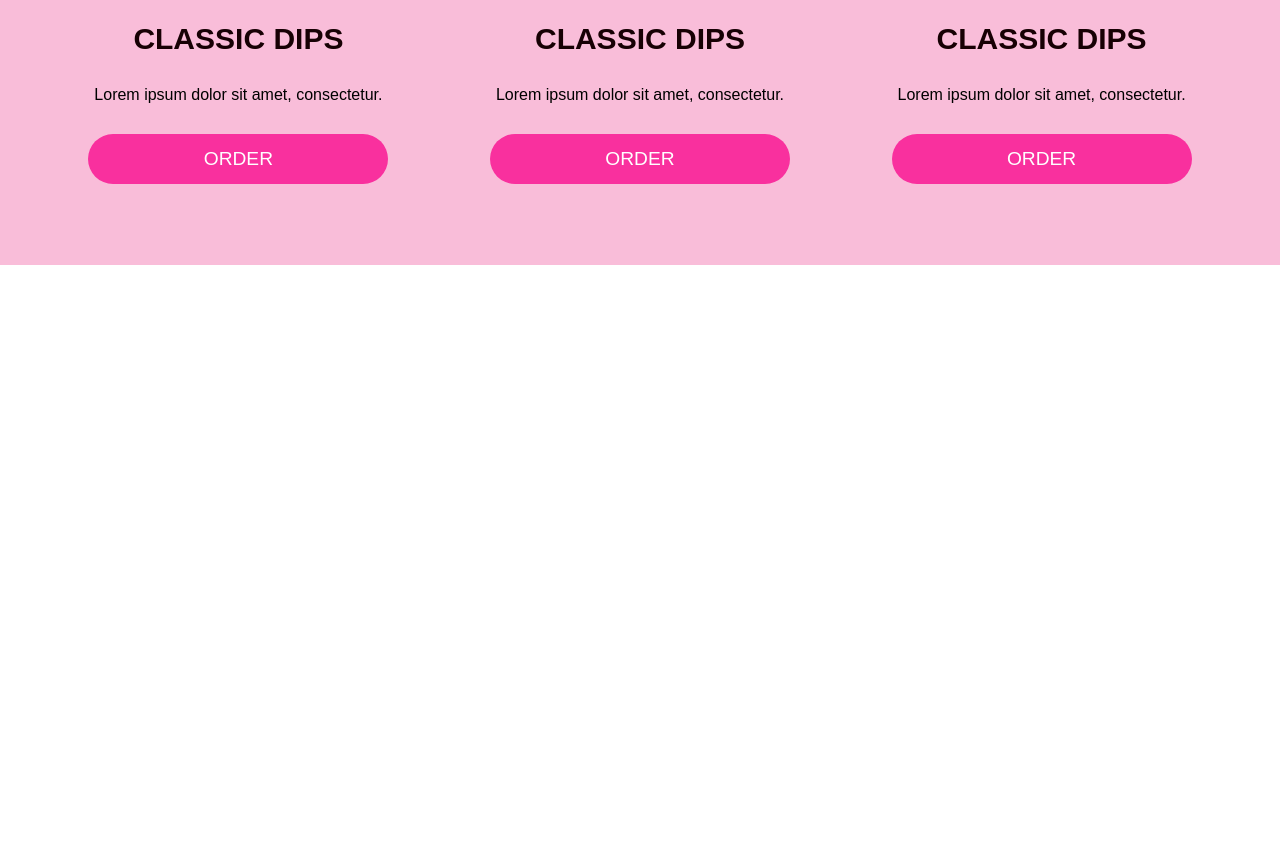
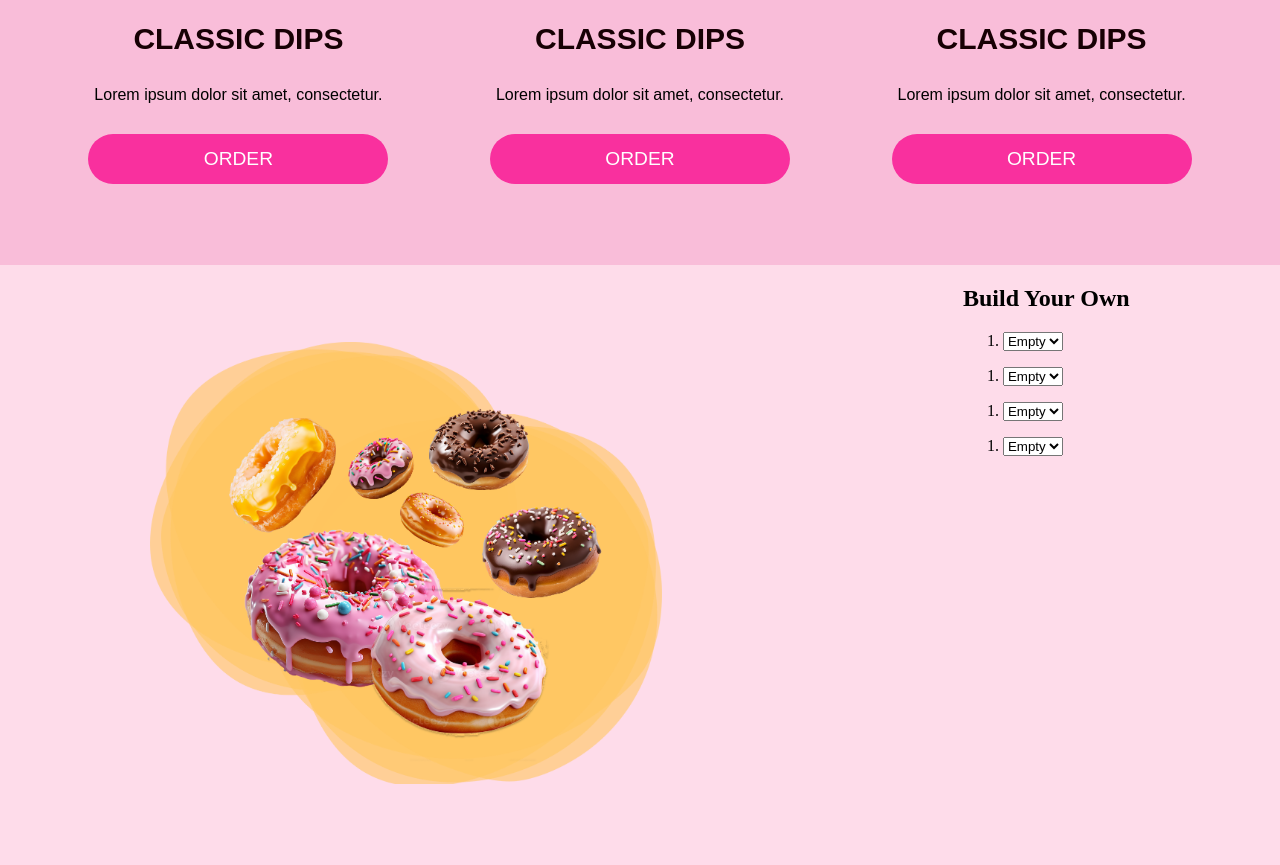
Before and after one commit to nalaasg/pruebas, a plain HTML site: page TAREAPAG/index.html in a window 1280 px wide. Shown: the part 1210-2075 px from the top of the page. Before the commit the page ends 1475 px from the top, so only its background shows below. Drawn offline with Linux system fonts and the light colour scheme.

Commit message:
actualizacion 3
seccion 3 empezada

```diff
--- a/TAREAPAG/index.html
+++ b/TAREAPAG/index.html
@@ -89,8 +89,70 @@
 
         </div>
 
+    </section>
 
+
+
+
+    <section>
+        <div class="background-section3">
+
+            <div class="img-section3">
+                <img src="../TAREAPAG/imagenes/imgsection3.png">
+            </div>
+
+            <div class="formulario-section3">
+                <h1>Build Your Own</h1>
+
+                <div class="formulario">
+                    <form action="">
+                        <ol>
+                            <li>
+                                <select name="glaseado" id="">
+                                    <option disabled selected> Empty </option>
+                                    <option value="1">Lorem</option>
+                                    <option value="2">Lorem</option>
+                                </select>
+                            </li>
+                        </ol>
+
+                        <ol>
+                            <li>
+                                <select name="chispas" id="">
+                                    <option disabled selected> Empty </option>
+                                    <option value="1">Lorem</option>
+                                    <option value="2">Lorem</option>
+                                </select>
+                            </li>
+                        </ol>
+
+                        <ol>
+                            <li>
+                                <select name="relleno" id="">
+                                    <option disabled selected> Empty </option>
+                                    <option value="1">Lorem</option>
+                                    <option value="2">Lorem</option>
+                                </select>
+                            </li>
+                        </ol>
+
+                        <ol>
+                            <li>
+                                <select name="glaseado" id="">
+                                    <option disabled selected> Empty </option>
+                                    <option value="1">Lorem</option>
+                                    <option value="2">Lorem</option>
+                                </select>
+                            </li>
+                        </ol>
+
+                    </form>
+                </div>
+
+            </div>
+        </div>
     </section>
+
 
 
 
--- a/TAREAPAG/style.css
+++ b/TAREAPAG/style.css
@@ -41,6 +41,7 @@ header{
 }
 
 .img-section2 img {
+    box-sizing: border-box;
     height: 500px;
     width: 650px;
     display: flex;
@@ -86,9 +87,10 @@ header{
 
 
 .imagen-marco img{
+    box-sizing: border-box;
     display: flex;
-    width: 100%;
-    height: 30vw;
+    width: 100vw;
+    height: 70%;
     margin-bottom: 0;
     z-index: 5;
     position: absolute;
@@ -144,3 +146,23 @@ header{
     color: white;
     font-size: larger;
 }
+
+
+.background-section3{
+    background-color: #fedcea;
+    display: flex;
+    justify-content: center;
+    justify-content: space-around;
+}
+
+.background-section3 img{
+    box-sizing: border-box;
+    width: 40vw;
+    margin-top: 15%;
+    margin-bottom: 15%;
+}
+
+.formularios {
+    display: flex;
+    align-items: center;
+}
```
Also changed, not shown: TAREAPAG/imagenes/imgsection3.png (added).
